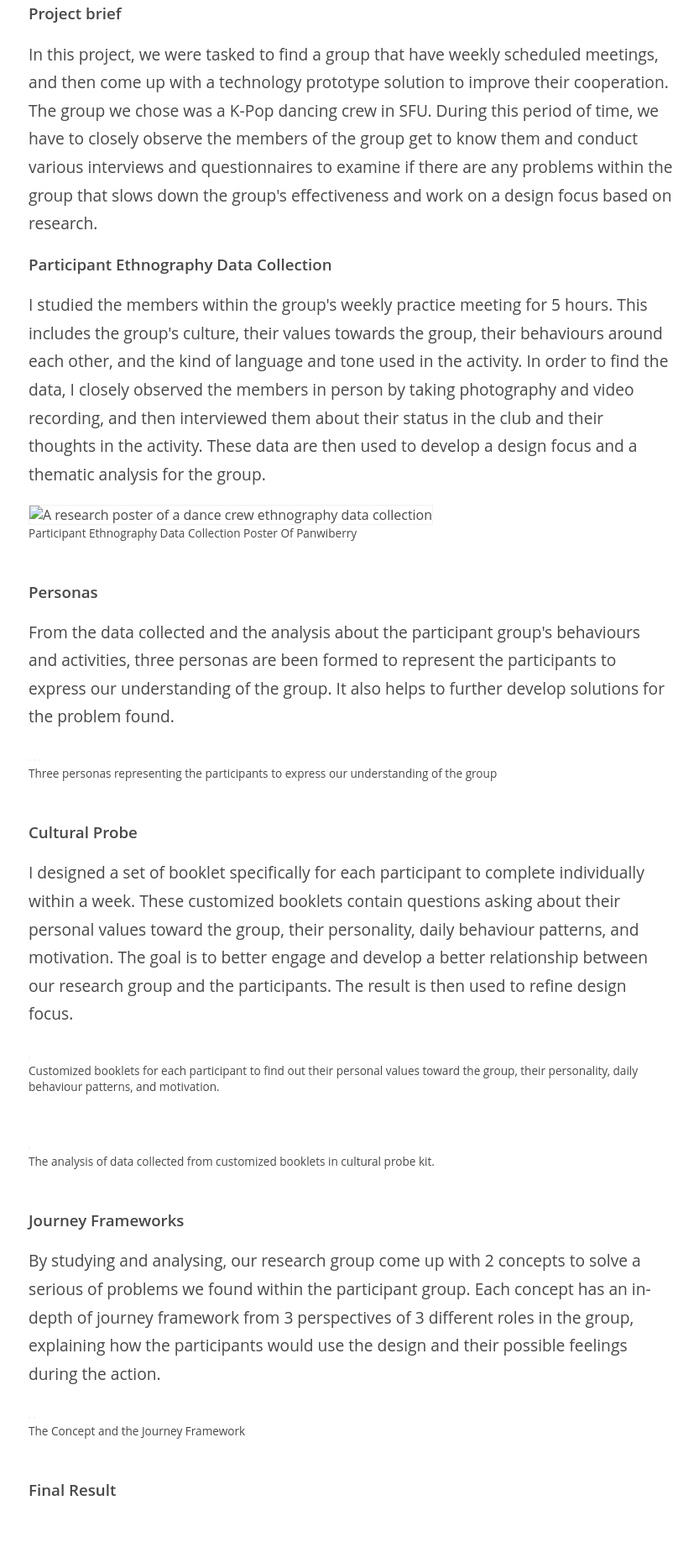
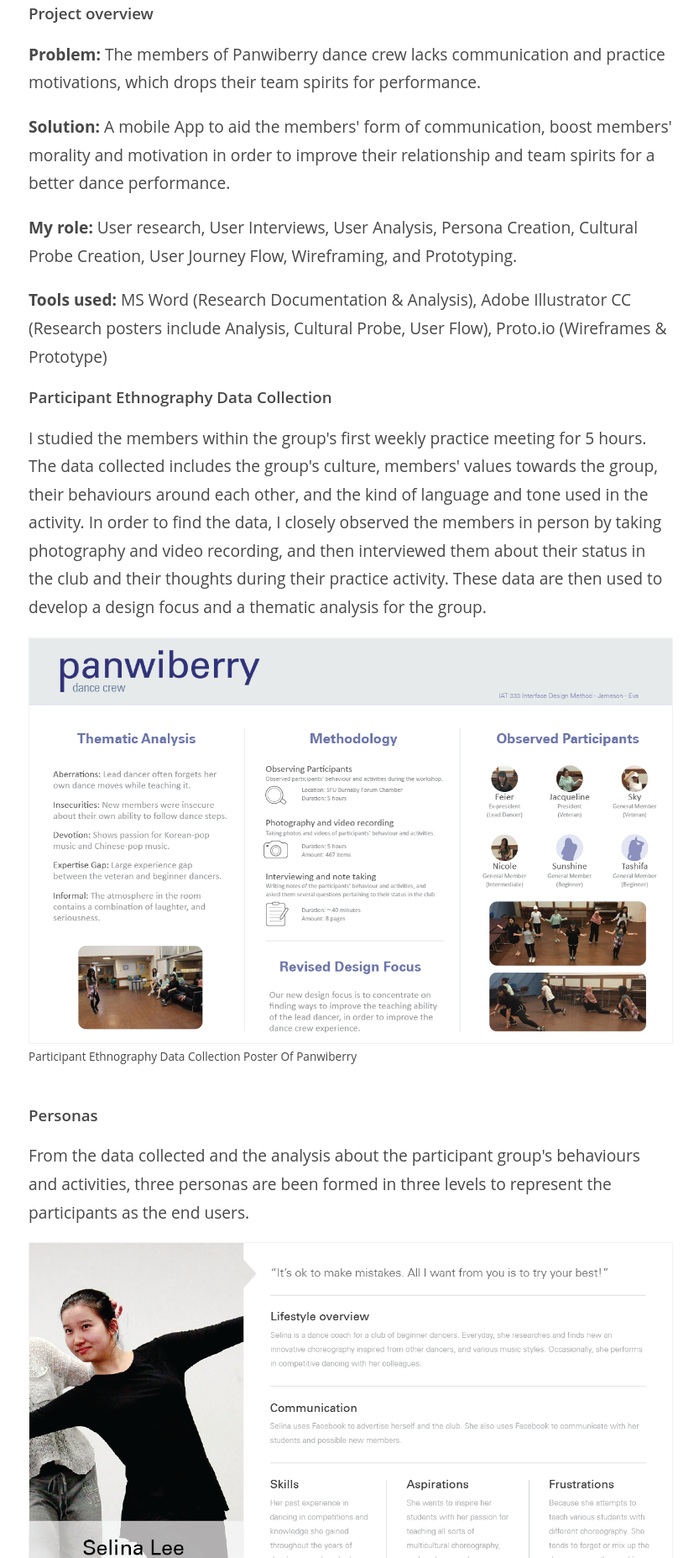
Before and after one commit to EvaLi115/P03_Portfolio, a plain HTML site: page content.html in a window 1280 px wide. Shown: the part 945-2800 px from the top of the page at 84% size, without its empty margins (222-1055 px from the left). Drawn offline with Linux system fonts and the light colour scheme.

Commit message:
content update

```diff
--- a/content.html
+++ b/content.html
@@ -49,7 +49,7 @@
       <section id="bioSection">
         <h2>Bio</h2>
 
-        <p>I am a UX designer who is also passionate about UI design and web design, and I am currently studying in the School of Interactive Art and Technology (SIAT) at SFU completing my Bachelor of Science degree. I discovered my interest in user-centred experience and interface design for interactive technologies when I enrolled in two courses that required real research participants for user data collection. This allowed me to gain real experience working with the users to study their behaviour and culture, and come up with technological solutions that they preferred to use to solve the problems concerning them. </p>
+        <p>I am a UX and UI designer who is also passionate about web design, and I am currently studying in the School of Interactive Art and Technology (SIAT), at SFU, completing my Bachelor of Science degree. I discovered my interest in user-centred experience and interface design for interactive technologies when I enrolled in two courses that required real research participants for user data collection. This allowed me to gain real experience working with the users to study their behaviour and culture, and come up with technological solutions that they preferred to use to solve the problems concerning them.  </p>
       </section>
       <!-- Bio END HERE -->
 
@@ -59,46 +59,52 @@
       <section id="projectProcessAnalysisSection_1">
         <h2>Project Process Analyses 1</h2>
 
-        <h3>Project brief</h3>
-        <p>In this project, we were tasked to find a group that have weekly scheduled meetings, and then come up with a technology prototype solution to improve their cooperation. The group we chose was a K-Pop dancing crew in SFU. During this period of time, we have to closely observe the members of the group get to know them and conduct various interviews and questionnaires to examine if there are any problems within the group that slows down the group's effectiveness and work on a design focus based on research.</p>
+        <h3>Project overview</h3>
+        <p><strong>Problem: </strong> The members of Panwiberry dance crew lacks communication and practice motivations, which drops their team spirits for performance. </p>
+        <p><strong>Solution: </strong> A mobile App to aid the members' form of communication, boost members' morality and motivation in order to improve their relationship and team spirits for a better dance performance. </p>
+        <p><strong>My role: </strong> User research, User Interviews, User Analysis, Persona Creation, Cultural Probe Creation, User Journey Flow, Wireframing, and Prototyping. </p>
+        <p><strong>Tools used: </strong> MS Word (Research Documentation & Analysis), Adobe Illustrator CC (Research posters include Analysis, Cultural Probe, User Flow), Proto.io (Wireframes & Prototype) </p>
 
         <h3>Participant Ethnography Data Collection</h3>
-        <p>I studied the members within the group's weekly practice meeting for 5 hours. This includes the group's culture, their values towards the group, their behaviours around each other, and the kind of language and tone used in the activity. In order to find the data, I closely observed the members in person by taking photography and video recording, and then interviewed them about their status in the club and their thoughts in the activity. These data are then used to develop a design focus and a thematic analysis for the group.</p>
+        <p>I studied the members within the group's first weekly practice meeting for 5 hours. The data collected includes the group's culture, members' values towards the group, their behaviours around each other, and the kind of language and tone used in the activity. In order to find the data, I closely observed the members in person by taking photography and video recording, and then interviewed them about their status in the club and their thoughts during their practice activity. These data are then used to develop a design focus and a thematic analysis for the group.</p>
 
         <figure>
-          <img src="img/ethnography_data.png" alt="A research poster of a dance crew ethnography data collection">
+          <img src="img/panwiberry/ethnography_data.png" alt="A research poster of a dance crew ethnography data collection">
           <figcaption>Participant Ethnography Data Collection Poster Of Panwiberry</figcaption>
         </figure>
 
         <h3>Personas</h3>
-        <p>From the data collected and the analysis about the participant group's behaviours and activities, three personas are been formed to represent the participants to express our understanding of the group. It also helps to further develop solutions for the problem found.</p>
+        <p>From the data collected and the analysis about the participant group's behaviours and activities, three personas are been formed in three levels to represent the participants as the end users.</p>
 
         <figure>
-          <img src="img/persona_1.png" alt="">
-          <img src="img/persona_2.png" alt="">
-          <img src="img/persona_3.png" alt="">
+          <img src="img/panwiberry/persona_1.png" alt="">
+          <img src="img/panwiberry/persona_2.png" alt="">
+          <img src="img/panwiberry/persona_3.png" alt="">
           <figcaption>Three personas representing the participants to express our understanding of the group</figcaption>
         </figure>
 
         <h3>Cultural Probe</h3>
-        <p>I designed a set of booklet specifically for each participant to complete individually within a week. These customized booklets contain questions asking about their personal values toward the group, their personality, daily behaviour patterns, and motivation. The goal is to better engage and develop a better relationship between our research group and the participants. The result is then used to refine design focus.</p>
+        <p>Having the end users in mind, I designed a set of customized booklet specifically for each participant to complete individually within a week. These customized booklets contain questions asking about their personal values toward the group, their personality, daily behaviour patterns, and motivation. The goal is to better engage and develop a better relationship between our research group and the participants. The result is then used to refine design focus.</p>
 
         <figure>
-          <img src="img/cultural_probe.png" alt="">
+          <img src="img/panwiberry/cultural_probe.png" alt="">
           <figcaption>Customized booklets for each participant to find out their personal values toward the group, their personality, daily behaviour patterns, and motivation.</figcaption>
         </figure>
 
         <figure>
-          <img src="img/cultural_probe_result.png" alt="">
+          <img src="img/panwiberry/cultural_probe_result.png" alt="">
           <figcaption>The analysis of data collected from customized booklets in cultural probe kit.</figcaption>
         </figure>
 
-        <h3>Journey Frameworks</h3>
-        <p>By studying and analysing, our research group come up with 2 concepts to solve a serious of problems we found within the participant group. Each concept has an in-depth of journey framework from 3 perspectives of 3 different roles in the group, explaining how the participants would use the design and their possible feelings during the action.</p>
+        <h3>Solution Proposals</h3>
+        <p>There are three proposals that aimed at different design focus. </p>
+        <p>1. Panwiberry App - a mobile app for members' daily communication, planning and managing performer selection for rehearsals.</p>
+        <p>2. Hologram Creator - a software helps to convert videos into hologram videos for better group rehearsal and weekly practice. </p>
+        <p>3. Mediator - a wrist wearable device for voice commanding the flow of media played on phone or laptop during practice. </p>
 
         <figure>
-          <img src="img/concepts_1.png" alt="">
-          <img src="img/framework_1.png" alt="">
+          <img src="img/panwiberry/concepts_1.png" alt="">
+          <img src="img/panwiberry/framework_1.png" alt="">
           <figcaption>The Concept and the Journey Framework</figcaption>
         </figure>
 
```
